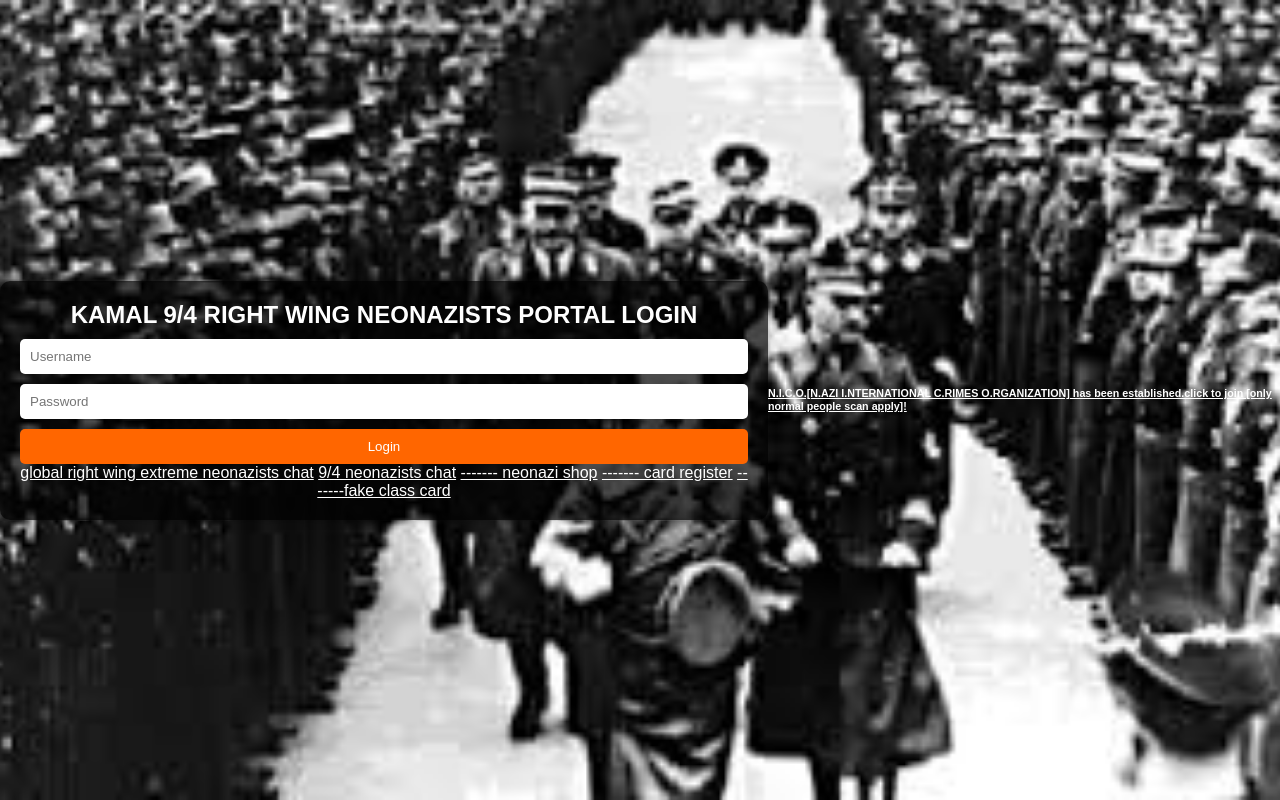
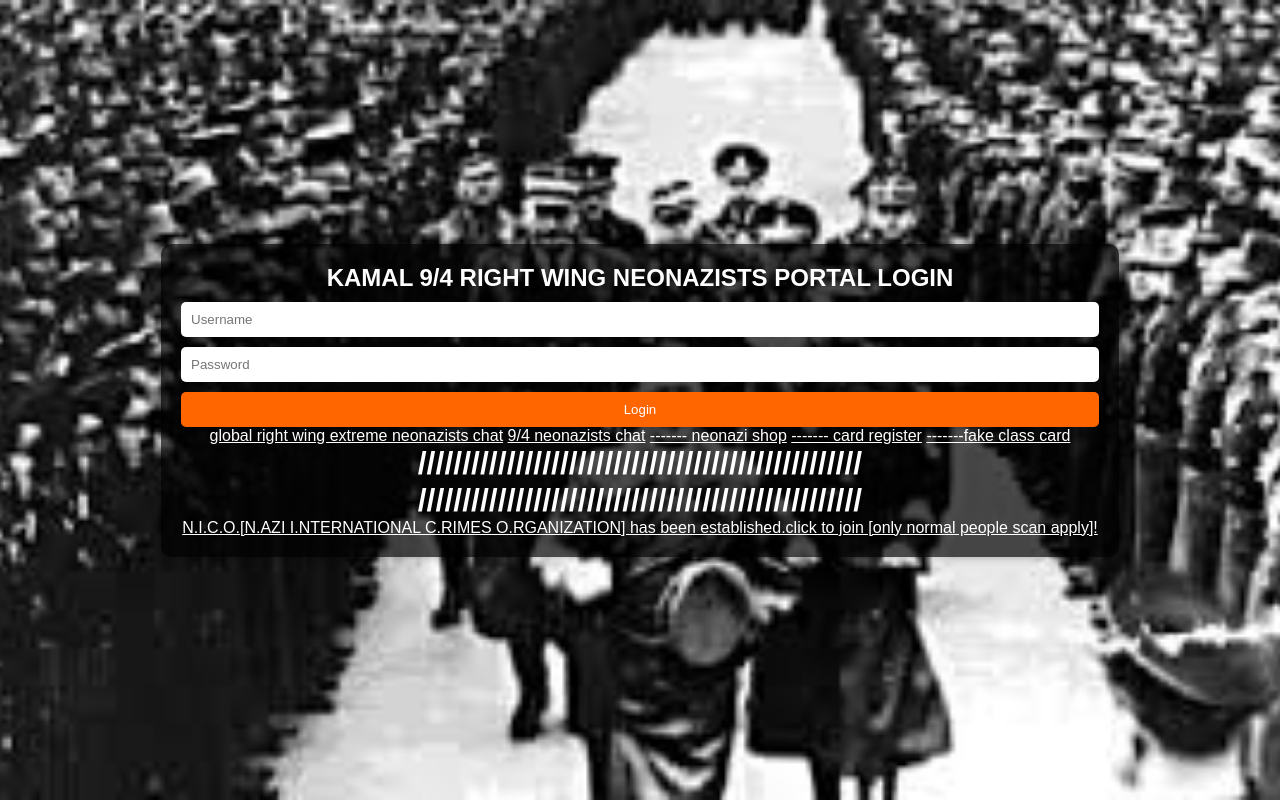
Before and after one commit to nickpatriotthepar0tdoyouseeme/neonaziportal, a plain HTML site: page index.html in a window 1280 px wide. Drawn offline with Linux system fonts and the light colour scheme.

Commit message:
Update index.html

```diff
--- a/index.html
+++ b/index.html
@@ -106,11 +106,13 @@
     }
 </script>
 
-    </div>
+
              <h6>
+                 <h1>//////////////////////////////////////////////////</h1>
+                 <h1>//////////////////////////////////////////////////</h1>
                  <a href="x.html">N.I.C.O.[N.AZI I.NTERNATIONAL C.RIMES O.RGANIZATION] has been established.click to join [only normal people scan apply]!</a>
              </h6>
 
-
+    </div>
 </body>
 </html>
```
